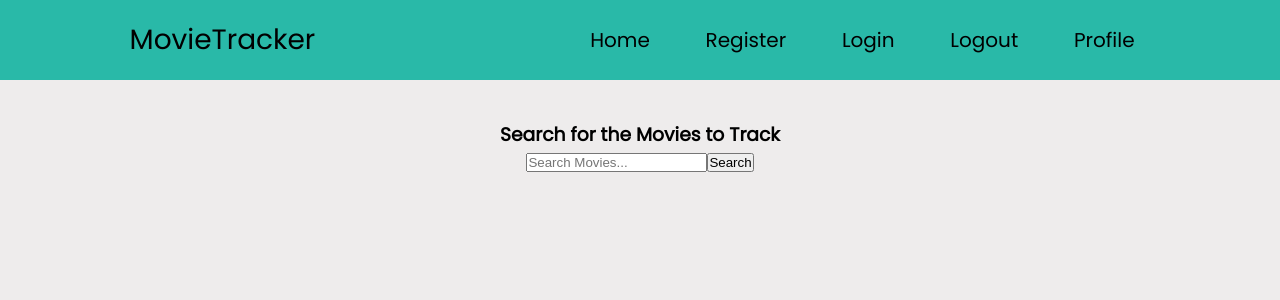
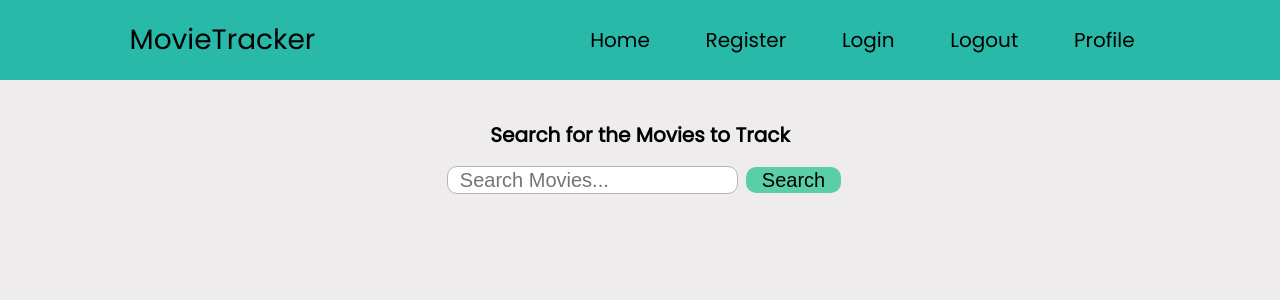
Before and after one commit to PrashanthPuneriya/Movie-Tracker, a React (Create React App) app in the folder frontend/: page / in a window 1280 px wide. Shown: the top 300 px of the page. Built offline with nearby package versions, Linux system fonts and the light colour scheme.

Commit message:
Improve styling of pages

```diff
--- a/frontend/src/components/movies/Movie.module.css
+++ b/frontend/src/components/movies/Movie.module.css
@@ -3,7 +3,7 @@
     flex-direction: column;
     justify-content: center;
     align-items: center;
-    margin: 2vh 5vw;
+    margin: 2vh 2vw;
 }
 
 .movie-title {
--- a/frontend/src/components/search-area/SearchArea.js
+++ b/frontend/src/components/search-area/SearchArea.js
@@ -34,10 +34,11 @@ class SearchArea extends React.Component {
         return (
             <div>
                 <div className={styles.SearchArea}>
-                    <h3>Search for the Movies to Track</h3>
+                    <p>Search for the Movies to Track</p>
                     <form className={styles['search-form']} action="" onSubmit={this.movieInputSubmitHandler}>
-                        <input type="text" onChange={this.movieInputChangeHandler} className={styles['movie-input-value']} id="movie-input-value" placeholder="Search Movies..." />
-                        <button className={styles['search-button']} id="search-button" value="Submit">Search</button>
+                        <input type="text" onChange={this.movieInputChangeHandler} className={styles['movie-input-field']} id="movie-input-value" placeholder="Search Movies..." />
+                        <i class="fa fa-search"></i>
+                        <button className={styles['search-btn']} value="Submit">Search</button>
                     </form>
                 </div>
                 <MoviesList moviesList={this.state.moviesList} updateNextMovieIdHandler={this.updateNextMovieIdHandler}/>
--- a/frontend/src/components/search-area/SearchArea.module.css
+++ b/frontend/src/components/search-area/SearchArea.module.css
@@ -1,3 +1,29 @@
 .SearchArea {
     margin: 5vh auto;
 }
+
+p {
+    font-size: 1.25rem;
+    font-weight: bold;
+}
+
+.movie-input-field {
+    border: 1px solid rgb(184, 180, 180);
+    padding: 0.1rem 0.75rem;
+    margin: 1rem 0.5rem;
+    border-radius: 10px;
+    font-size: 1.25rem;
+}
+
+.search-btn {
+    background-color: #5ACEA5;
+    color: black;
+    border: none;
+    border-radius: 10px;
+    padding: 0.1rem 1rem;
+    font-size: 1.25rem;
+}
+
+.search-btn:hover {
+    cursor: pointer;
+}
```
